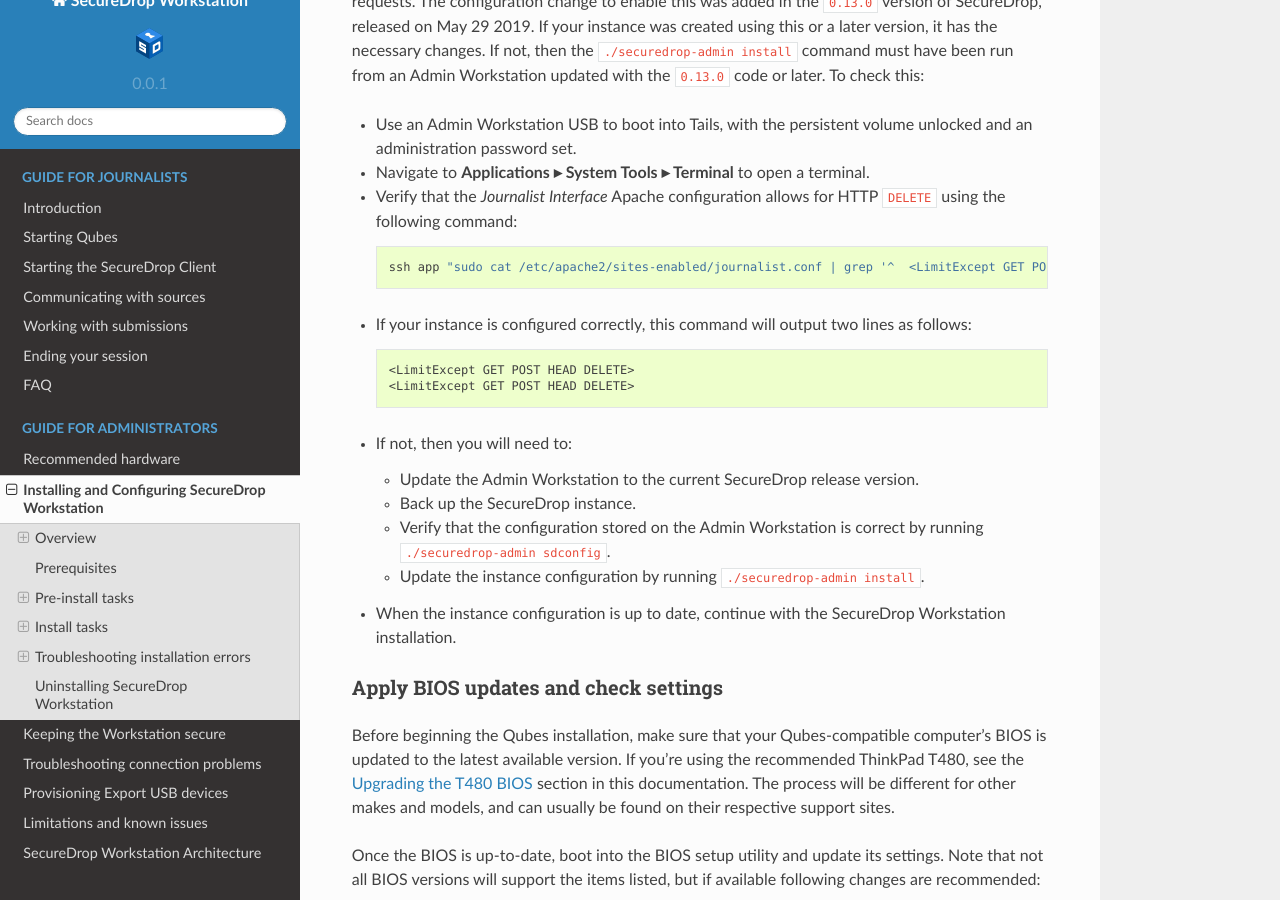
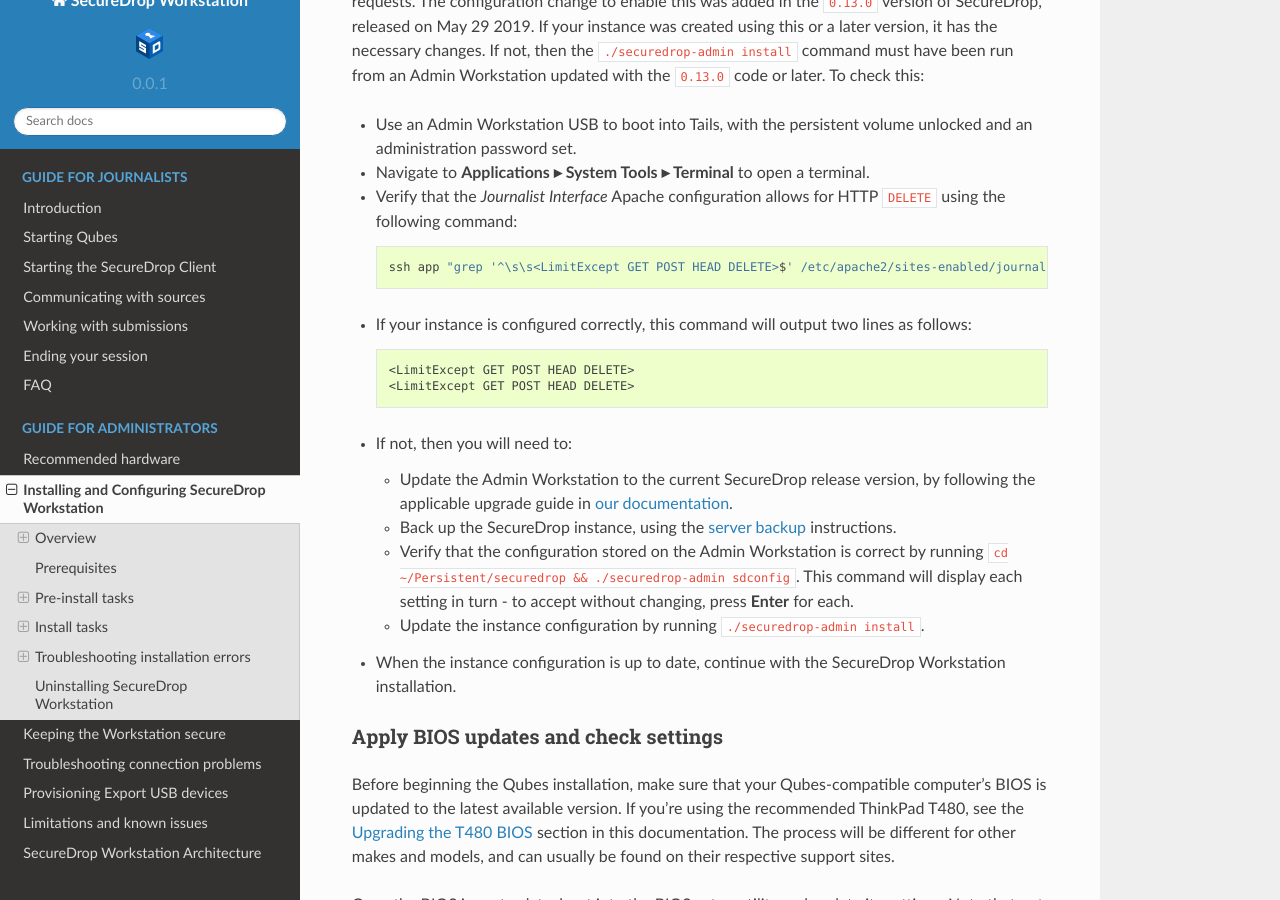
Before and after one commit to freedomofpress/securedrop-workstation-docs, a Sphinx documentation site: the page built from docs/admin/install.rst, in a window 1280 px wide and 900 px high, scrolled down 1800 px. Built offline with Sphinx 7.4.7 and the Read the Docs theme 2.0.0, drawn with Linux system fonts in a browser that asks for light colours.

Commit message:
updates as per review

```diff
--- a/docs/admin/install.rst
+++ b/docs/admin/install.rst
@@ -58,7 +58,7 @@
 
   .. code-block:: sh
 
-    ssh app "sudo cat /etc/apache2/sites-enabled/journalist.conf | grep '^  <LimitExcept GET POST HEAD DELETE>$'"
+    ssh app "grep '^\s\s<LimitExcept GET POST HEAD DELETE>$' /etc/apache2/sites-enabled/journalist.conf"
 
 - If your instance is configured correctly, this command will output two lines as follows:
 
@@ -69,9 +69,9 @@
 
 - If not, then you will need to:
 
-  - Update the Admin Workstation to the current SecureDrop release version.
-  - Back up the SecureDrop instance.
-  - Verify that the configuration stored on the Admin Workstation is correct by running ``./securedrop-admin sdconfig``.
+  - Update the Admin Workstation to the current SecureDrop release version, by following the applicable upgrade guide in `our documentation <https://docs.securedrop.org>`_.
+  - Back up the SecureDrop instance, using the `server backup <https://docs.securedrop.org/en/master/backup_and_restore.html>`_ instructions.
+  - Verify that the configuration stored on the Admin Workstation is correct by running ``cd ~/Persistent/securedrop && ./securedrop-admin sdconfig``. This command will display each setting in turn - to accept without changing, press **Enter** for each.
   - Update the instance configuration by running ``./securedrop-admin install``.
 
 - When the instance configuration is up to date, continue with the SecureDrop Workstation installation.
```
